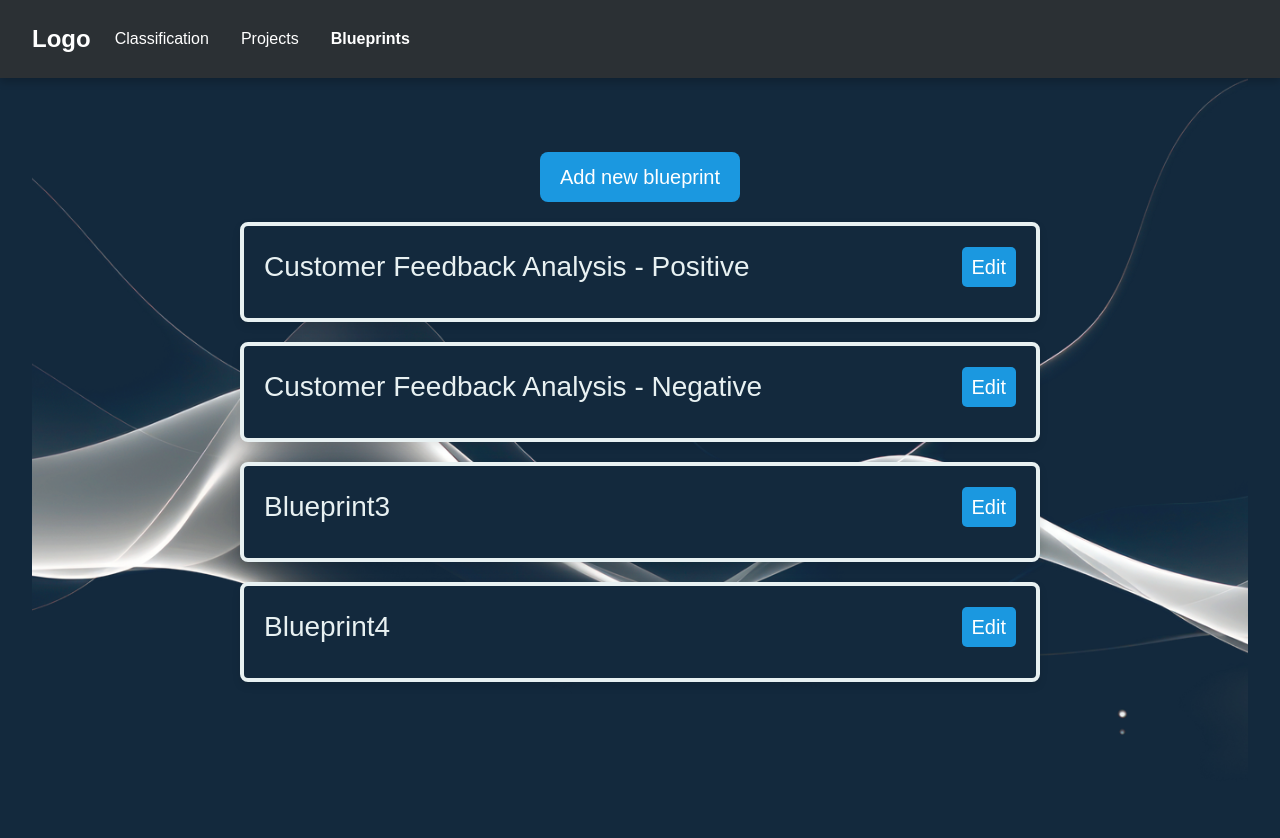
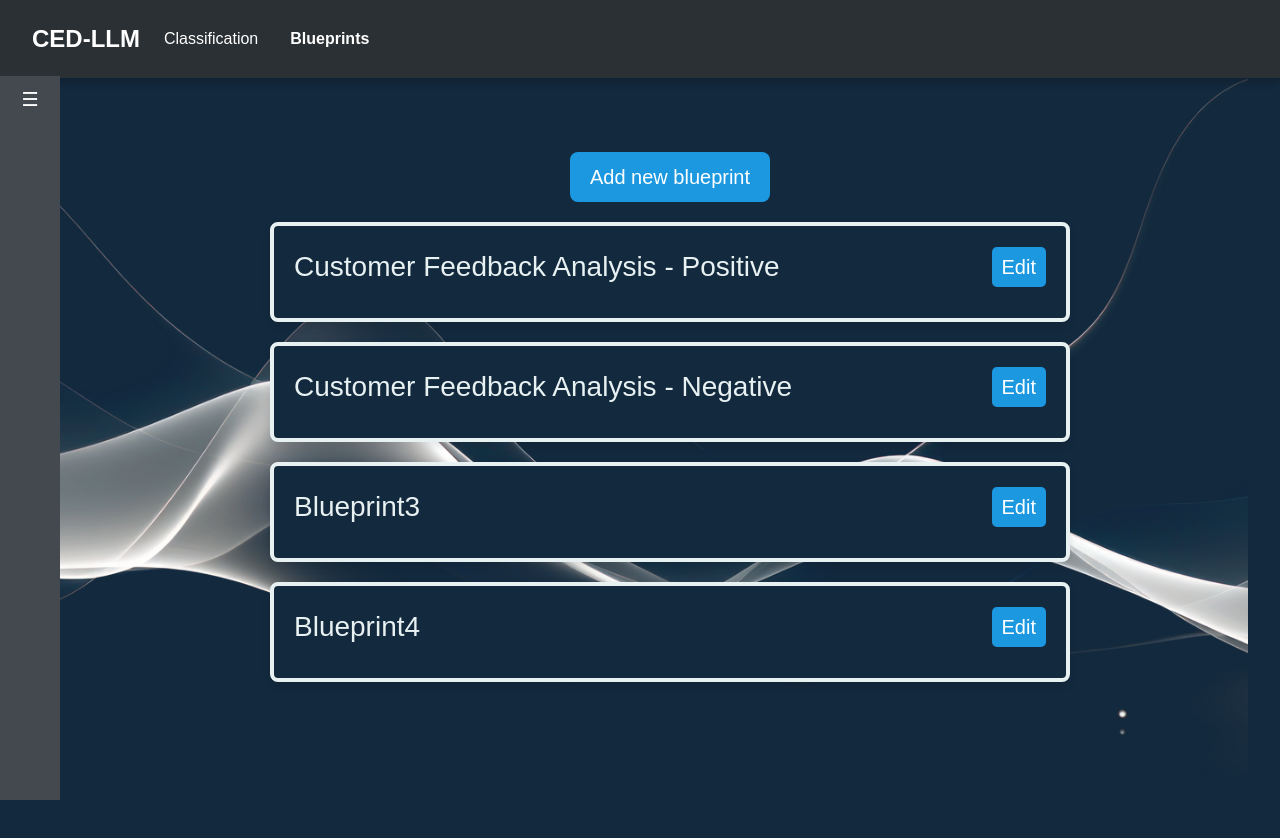
Before and after one commit to ProjectCED/CED-LLM, a React (Vite) app in the folder frontend/: page /app/blueprints in a window 1280 px wide. Shown: the top 838 px of the page. Built offline with nearby package versions, Linux system fonts and the light colour scheme.

Commit message:
Creating sidebar for projects

```diff
--- a/frontend/src/App.css
+++ b/frontend/src/App.css
@@ -19,7 +19,22 @@
   background-position: center;
 }
 
+.main-layout {
+  display: flex;
+  flex-direction: column;
+  height: 100vh;
+}
+
+.content-container {
+  display: flex;
+  flex: 1;
+}
+
 /* Adds top padding to ensure content is not hidden under the fixed navbar */
 .main-content {
-  padding-top: 100px; /* Adjust this value if your navbar height changes */
+  flex: 1;
+  padding: 20px;
+  overflow-y: auto;
+  padding-top: 100px;
+  margin-left: 60px;
 }
--- a/frontend/src/App.jsx
+++ b/frontend/src/App.jsx
@@ -6,6 +6,7 @@ import Classification from './Classification';
 import Projects from './Projects';
 import Blueprints from './Blueprints';
 import Header from './Header';
+import Sidebar from './Sidebar';
 
 function App() {
   return (
@@ -26,16 +27,19 @@ function App() {
 // MainLayout is responsible for ensuring that the Header is visible on all subpages.
 function MainLayout() {
   return (
-    <>
-      <Header />
-      <div className="main-content">
-        <Routes>
-          <Route path="classification" element={<Classification />} />
-          <Route path="projects" element={<Projects />} />
-          <Route path="blueprints" element={<Blueprints />} />
-        </Routes>
+    <div className="main-layout">
+      <Header />  {/* Header yläosassa */}
+      <div className="content-container">
+        <Sidebar /> {/* Sivupalkki vasemmalla */}
+        <div className="main-content"> {/* Pääsisältö oikealla */}
+          <Routes>
+            <Route path="classification" element={<Classification />} />
+            <Route path="projects" element={<Projects />} />
+            <Route path="blueprints" element={<Blueprints />} />
+          </Routes>
+        </div>
       </div>
-    </>
+    </div>
   );
 }
 
--- a/frontend/src/Header.jsx
+++ b/frontend/src/Header.jsx
@@ -7,15 +7,12 @@ import './Header.css';
 const Header = () => {
     return (
       <Navbar expand="lg" className="custom-navbar">
-        <Navbar.Brand href="/" className="navbar-brand">Logo</Navbar.Brand>
+        <Navbar.Brand href="/" className="navbar-brand">CED-LLM</Navbar.Brand>
         <Navbar.Toggle aria-controls="basic-navbar-nav" />
         <Navbar.Collapse id="basic-navbar-nav">
           <Nav className="mr-auto">
             <Nav.Link as={NavLink} to="/app/classification" className="nav-link" activeClassName="active">
               Classification
-            </Nav.Link>
-            <Nav.Link as={NavLink} to="/app/projects" className="nav-link" activeClassName="active">
-              Projects
             </Nav.Link>
             <Nav.Link as={NavLink} to="/app/blueprints" className="nav-link" activeClassName="active">
               Blueprints
--- /dev/null
+++ b/frontend/src/Sidebar.css
@@ -0,0 +1,123 @@
+.sidebar {
+    position: fixed;
+    top: 76px; /* Asetetaan Headerin korkeuden mukaan */
+    left: 0;
+    bottom: 0;
+    width: 60px; /* Kapea aloituspalkki */
+    background-color: #44494F;
+    color: white;
+    display: flex;
+    flex-direction: column;
+    align-items: center;
+    padding: 5px; /* Pienennetään paddingia */
+    transition: width 0.3s ease;
+    z-index: 1000;
+  }
+
+  .sidebar.expanded {
+    width: 200px; /* Levenee, kun laajennetaan */
+  }
+
+  .sidebar-toggle {
+    background: none;
+    border: none;
+    color: white;
+    font-size: 1.2rem; /* Pienennetään fonttikokoa, jotta se sopii pienempään palkkiin */
+    cursor: pointer;
+    margin-bottom: 10px; /* Vähennetään marginaalia */
+    padding: 5px; /* Pieni padding ikonin ympärille */
+    align-self: center; /* Keskitetään ikoni */
+  }
+
+  .project-list {
+    margin-top: 20px;
+    display: flex;
+    flex-direction: column;
+    gap: 10px;
+  }
+
+  .project-list a {
+    color: white;
+    text-decoration: none;
+    padding: 5px 10px;
+    border-radius: 4px;
+  }
+
+  .project-list a:hover {
+    background-color: #555;
+  }
+
+/* Otsikko "Projects" */
+.projects-title {
+    color: white;
+    margin-bottom: 20px;
+    padding: 10px;
+    font-size: 1.6rem;
+    text-align: center;
+    border-bottom: 1px solid #666;
+}
+
+/* Projektin otsikko */
+.project-header {
+    cursor: pointer;
+    padding: 5px;
+    color: white;
+    display: flex;
+    align-items: center;
+  }
+
+  .project-header:hover {
+    background-color: #555;
+  }
+
+  /* Projektin tulokset */
+  .project-results {
+    margin-left: 15px; /* Indentaatio tuloksille */
+    color: #ddd;
+  }
+
+  .project-result {
+    padding: 3px 0;
+  }
+
+  /* "Create New Project" -painike */
+  .create-project-button {
+    background-color: #3498db;
+    color: #fff;
+    border: none;
+    padding: 5px 10px;
+    cursor: pointer;
+    border-radius: 3px;
+    text-align: center;
+    width: 70px;
+    font-size: 16px;
+
+  }
+
+  .create-project-button:hover {
+    background-color: #005f99;
+  }
+
+  .project-name-input {
+    width: 90%;
+    max-width: 160px;
+    padding: 5px;
+    border-radius: 3px;
+    border: 1px solid #ccc;
+    margin-top: 50px;
+
+  }
+
+  .project-name-input::placeholder {
+    color: #aaa;
+  }
+
+  /* Container tekstikentälle ja painikkeelle */
+.input-container {
+    display: flex;
+    flex-direction: column;
+    justify-content: center; /* Pystysuora keskitys */
+    align-items: center; /* Vaakasuora keskitys */
+    gap: 10px; /* Väli kentän ja painikkeen välillä */
+    width: 100%; /* Täyttää sivupalkin leveys */
+}
--- /dev/null
+++ b/frontend/src/Sidebar.jsx
@@ -0,0 +1,91 @@
+import React, { useState } from 'react';
+import './Sidebar.css';
+
+function Sidebar() {
+  const [expanded, setExpanded] = useState(false);
+  const [projects, setProjects] = useState([
+    { name: 'Project 1', open: false, results: ['Result 1', 'Result 2'] },
+    { name: 'Project 2', open: false, results: ['Result 1'] },
+    { name: 'Project 3', open: false, results: ['Result 1', 'Result 2', 'Result 3'] }
+  ]);
+  const [newProjectName, setNewProjectName] = useState('');
+
+  const toggleSidebar = () => {
+    setExpanded(!expanded);
+  };
+
+  // Funktio yksittäisen projektin avaamiseen/sulkemiseen
+  const toggleProject = (index) => {
+    setProjects(prevProjects =>
+      prevProjects.map((project, i) =>
+        i === index ? { ...project, open: !project.open } : project
+      )
+    );
+  };
+
+  // Funktio uuden projektin luomiseen
+  const addProject = () => {
+    if (newProjectName.trim()) {
+      const newProject = {
+        name: newProjectName,
+        open: false,
+        results: ['Result 1'] // Voidaan lisätä esim. yksi oletustulos
+      };
+      setProjects([...projects, newProject]);
+      setNewProjectName(''); // Tyhjennetään tekstikenttä
+    } else {
+      alert("Project name cannot be empty");  // Jos nimi on tyhjä
+    }
+  };
+
+  return (
+    <div className={`sidebar ${expanded ? 'expanded' : 'collapsed'}`}>
+      {/* Ikoni painiketta varten */}
+      <button className="sidebar-toggle" onClick={toggleSidebar}>
+      ☰
+      </button>
+
+      {/* Näytetään vain, jos sidebar on laajennettu */}
+      {expanded && (
+        <div className="project-list">
+             <h2 className="projects-title">Projects</h2>
+
+          {projects.map((project, index) => (
+            <div key={index}>
+              <div className="project-header" onClick={() => toggleProject(index)}>
+                {/* Nuoli-ikoni, joka vaihtuu projektin tilan mukaan */}
+                {project.open ? '▴' : '▾'} {project.name}
+              </div>
+              {project.open && (
+                <div className="project-results">
+                  {project.results.map((result, i) => (
+                    <div key={i} className="project-result">
+                      {result}
+                    </div>
+                  ))}
+                </div>
+              )}
+            </div>
+          ))}
+
+        <div className="input-container">
+            {/* Tekstikenttä projektin nimen syöttämiseksi */}
+            <input
+                type="text"
+                value={newProjectName}
+                onChange={(e) => setNewProjectName(e.target.value)}
+                placeholder="Enter project name"
+                className="project-name-input"
+            />
+            {/* Painike uuden projektin luomiseksi */}
+            <button onClick={addProject} className="create-project-button">
+                Save
+            </button>
+        </div>
+    </div>
+    )}
+    </div>
+  );
+}
+
+export default Sidebar;
```
